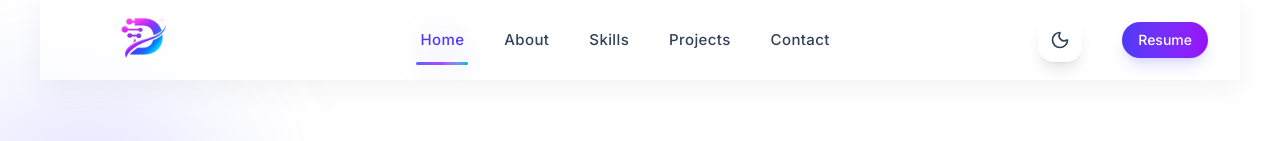
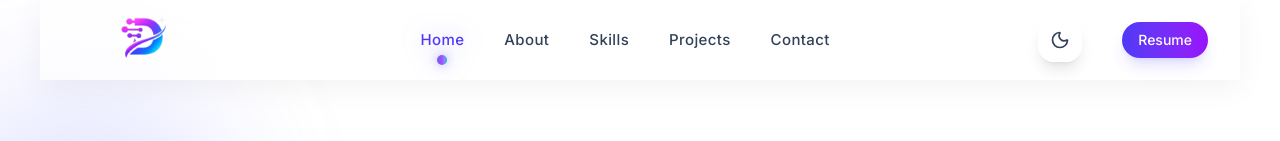
Before and after one commit to Divya-126/divya-portfolio, a React (Vite) app: page / in a window 1280 px wide. Shown: the top 141 px of the page. Built offline with nearby package versions, Linux system fonts and the light colour scheme.

Commit message:
Improve redme file

```diff
--- a/src/components/layout/Navbar/NavbarLinks.jsx
+++ b/src/components/layout/Navbar/NavbarLinks.jsx
@@ -33,6 +33,7 @@ const NavbarLinks = ({ activeSection }) => {
                 py-1
 
                 text-[15px]
+
                 font-medium
                 tracking-wide
 
@@ -54,15 +55,19 @@ const NavbarLinks = ({ activeSection }) => {
             >
               {link.label}
 
-              {/* Animated Underline */}
+              {/* Animated Dot */}
 
               <span
                 className={`
                   absolute
-                  left-0
+
+                  left-1/2
                   -bottom-3
 
-                  h-[3px]
+                  h-2.5
+                  w-2.5
+
+                  -translate-x-1/2
 
                   rounded-full
 
@@ -71,11 +76,17 @@ const NavbarLinks = ({ activeSection }) => {
                   via-purple-500
                   to-cyan-500
 
+                  shadow-[0_0_10px_rgba(99,102,241,0.45)]
+
                   transition-all
                   duration-300
                   ease-out
 
-                  ${isActive ? "w-full" : "w-0 group-hover:w-full"}
+                  ${
+                    isActive
+                      ? "opacity-100 scale-100"
+                      : "opacity-0 scale-0 group-hover:opacity-100 group-hover:scale-100"
+                  }
                 `}
               />
             </a>
```
